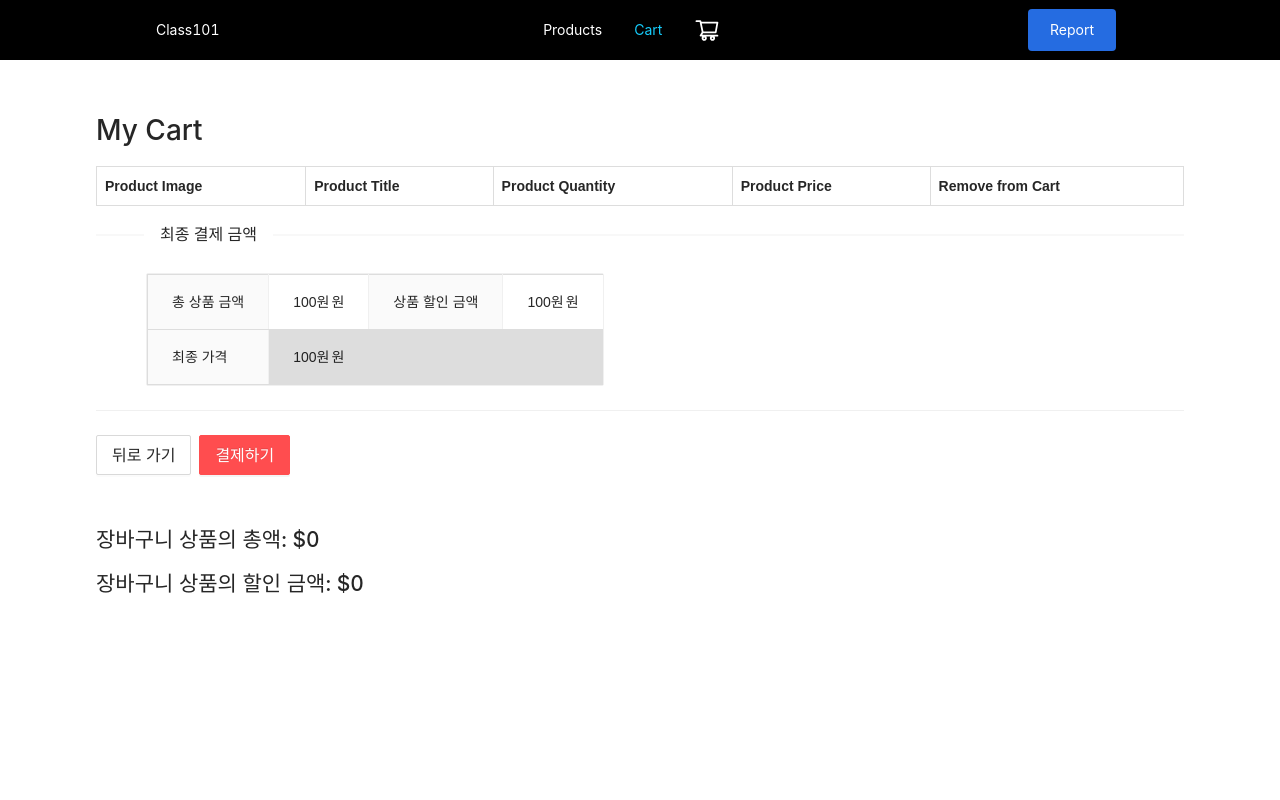
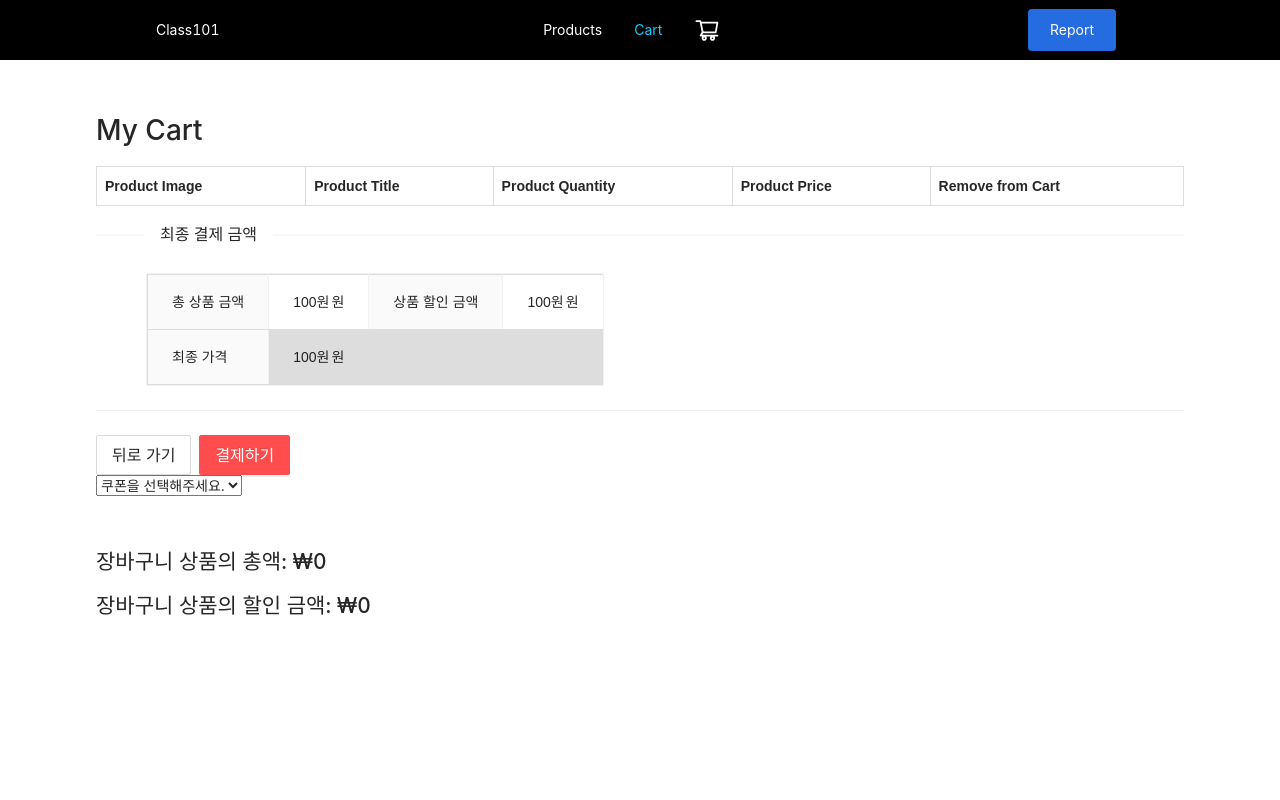
Before and after one commit to dev2d0/210306_Cart, a React (Create React App) app: page /cart in a window 1280 px wide. Shown: the top 800 px of the page. Built offline with nearby package versions, Linux system fonts and the light colour scheme.

Commit message:
Add Cart Payment

```diff
--- a/src/components/views/Cart/CartPage.js
+++ b/src/components/views/Cart/CartPage.js
@@ -1,48 +1,75 @@
 import React, { useEffect, useState } from 'react'
 import CartBlock from './Sections/CartBlock.js';
 import CartPayment from './Sections/CartPayment.js';
+import { coupons } from "../../data/coupons.js";
 import { useSelector } from "react-redux";
 import { Empty } from 'antd';
 
 function CartPage() {
     const cart = useSelector(store => store.cartReducer);
     const [Total, setTotal] = useState(0)
+    const [Discount, setDiscount] = useState(0)
     const [ShowTotal, setShowTotal] = useState(false)
+    const [coupon, setCoupon] = useState([]);
 
     useEffect(() => {
         { calculateTotal(cart) }
+        calculateDiscount(cart, coupon)
 
-    }, [cart])
+    }, [cart, coupon])
 
-    let calculateTotal = (cartDetail) => {
+    let calculateTotal = (cart) => {
         let total = 0;
 
-        cartDetail.map(item => {
+        cart.map(item => {
             total += parseInt(item.price, 10) * item.quantity
         })
 
         setTotal(total)
         setShowTotal(true)
-
     }
 
-    const deleteHandler = (Id) => {
-
-    }
+    const calculateDiscount = (cart, coupon) => {
+        const discounItems = cart.filter((item) => item?.availableCoupon !== false);
+        let discounttotal = 0;
+        if (coupon === 'rate') {
+            discounItems.map(item => {
+                discounttotal += parseInt(item.price, 10) * item.quantity * 0.1
+                setDiscount(discounttotal)
+            })
+        }
+        else if (coupon === 'amount') {
+            setDiscount(10000)
+        }
+        return 0;
+    };
 
 
-    var prices = (Total).toLocaleString()//금액에 천단위 콤마를 찍어주도록 정의해준다.
+    var TotalPrices = (Total).toLocaleString()//금액에 천단위 콤마를 찍어주도록 정의해준다.
+    var DiscountPrices = (Discount).toLocaleString()
     return (
         <div style={{ width: '85%', margin: '3rem auto', minHeight: '750px' }}>
             <h1>My Cart</h1>
             <div>
-                <CartBlock cart={cart} deleteScrap={deleteHandler} />
+                <CartBlock cart={cart} />
             </div>
             <CartPayment />
+
+            {/* 쿠폰 */}
+            <select onChange={(e) => setCoupon(e.target.value)}>
+                <option hidden>쿠폰을 선택해주세요.</option>
+                {coupons.map(({ type, title }, idx) => (
+                    <option key={idx} value={type}>
+                        {title}
+                    </option>
+                ))}
+            </select>
+
+            {/* 결제 */}
             {ShowTotal ?
                 <div style={{ marginTop: '3rem' }}>
-                    <h2>장바구니 상품의 총액: ${prices}</h2>
-                    <h2>장바구니 상품의 할인 금액: ${prices}</h2>
+                    <h2>장바구니 상품의 총액: ₩{TotalPrices}</h2>
+                    <h2>장바구니 상품의 할인 금액: ₩{DiscountPrices}</h2>
                 </div>
                 :
                 <>
--- a/src/components/views/Products/ProductsPage.js
+++ b/src/components/views/Products/ProductsPage.js
@@ -1,6 +1,6 @@
 import React, { useEffect, useState } from 'react'
 import { Card, Button } from 'antd';
-import { productItems } from "../../data/productItems.js.js";
+import { productItems } from "../../data/productItems.js";
 import ProductItem from './Sections/ProductItem'
 import Paging from './Sections/Paging'
 import 'antd/dist/antd.css';
```
Also changed, not shown: src/components/data/productItems.js (renamed from src/components/data/productItems.js.js).
